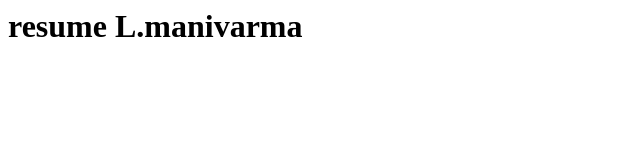
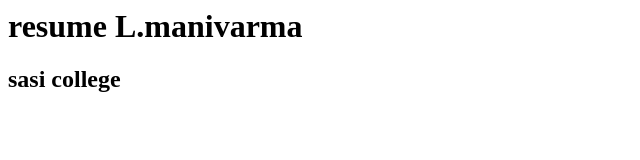
Before and after one commit to legalamani123/legalamani123.github.io, a plain HTML site: page index.html in a window 1280 px wide. Shown: the whole page, without its empty margins (0-640 px from the left). Drawn offline with Linux system fonts and the light colour scheme.

Commit message:
Initial command

```diff
--- a/index.html
+++ b/index.html
@@ -4,6 +4,7 @@
 	</head>
 	<body>
 		<h1>resume L.manivarma</h1>
+		<h2>sasi college</h2>
 	</body>
 	</head>
 	</html>
```
